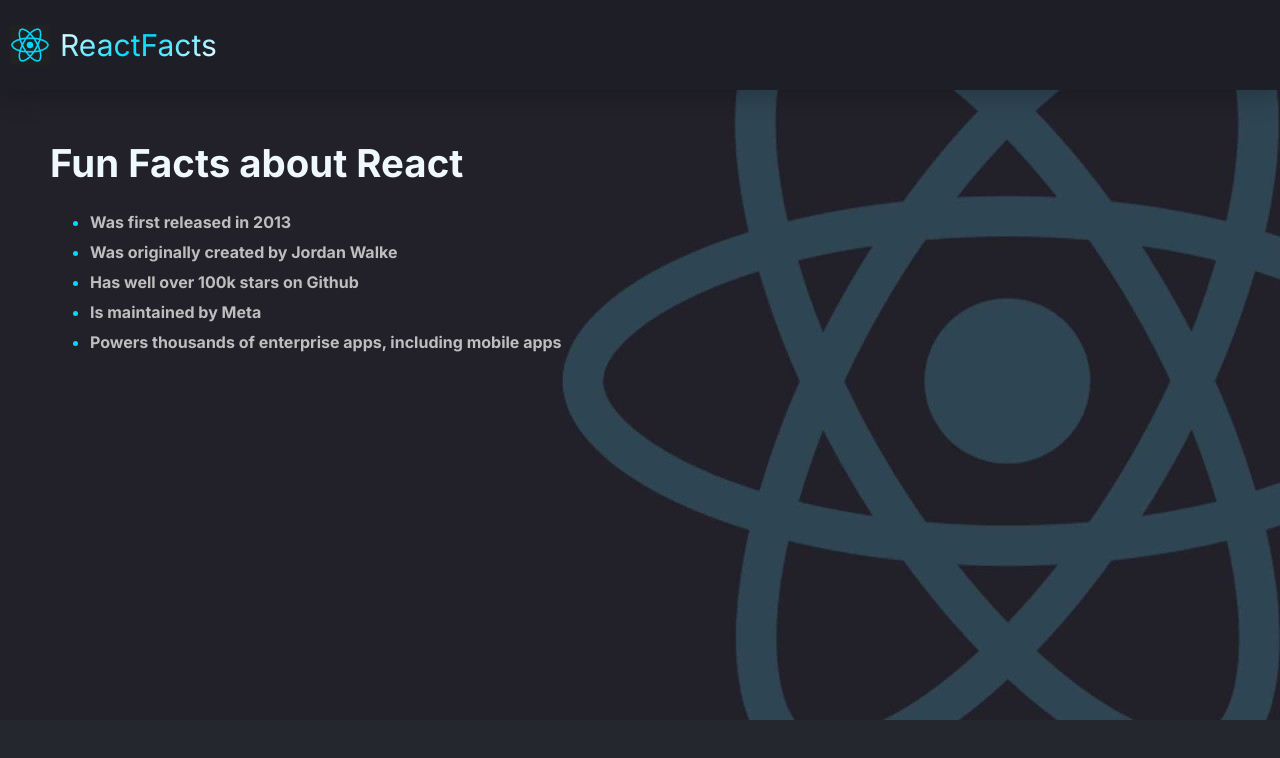
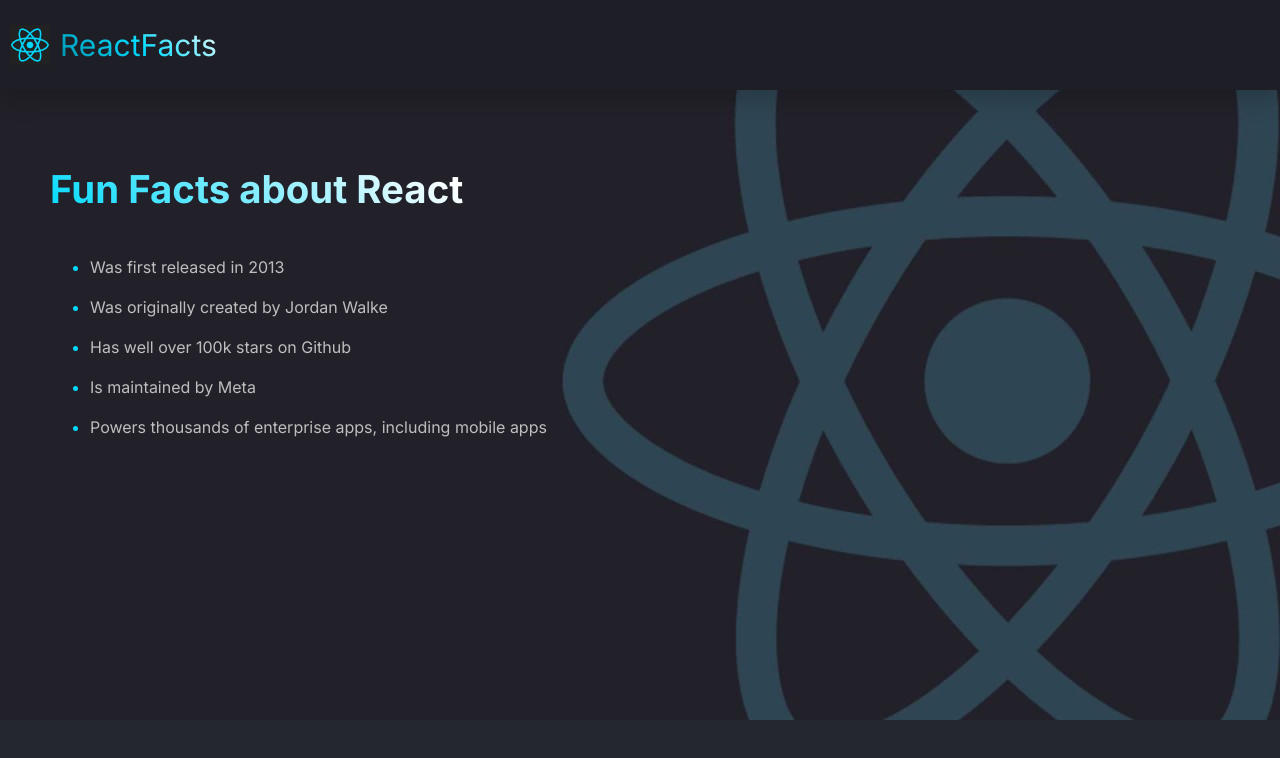
Before and after one commit to leantos/react_facts, a React (Vite) app: page / in a window 1280 px wide. Shown: the top 758 px of the page. Built offline with nearby package versions, Linux system fonts and the light colour scheme.

Commit message:
major css changes

```diff
--- a/src/index.css
+++ b/src/index.css
@@ -1,33 +1,40 @@
-*{
+* {
   box-sizing: border-box;
 }
 
-body{
+body {
   background-image: url(/src/assets/reactbg.jpg);
   background-position: center;
   background-position-y: top;
   background-repeat: no-repeat;
   background-color: #24282e;
   margin: 0;
-  font-family: 'Inter';
+  font-family: "Inter";
 }
 
-.title{
+.title {
   color: #01dafe;
   font-size: 30px;
   margin-left: 10px;
-  transition: all 2s ease-in-out;
-  background: -webkit-linear-gradient(-50deg, white, #01dafe, white);
+  background-size: 200%;
+  background: -webkit-linear-gradient(50deg, #0192ac, #01dafe, white);
   -webkit-background-clip: text;
   -webkit-text-fill-color: transparent;
 }
 
-.logo{
+.logo {
+  margin-left: 10px;
+  width: 40px;
+  transition: transform 800ms ease-in-out;
+}
+
+.logo:hover {
+  transform: rotate(90deg);
   margin-left: 10px;
   width: 40px;
 }
 
-.navbar{
+.navbar {
   box-shadow: rgba(0, 0, 0, 0.2) 0px 8px 24px;
   background-color: #1e1f26;
   display: flex;
@@ -35,32 +42,45 @@
   height: 90px;
 }
 
-.header{
+.header {
   height: 100%;
 }
 
-.facts{
+.facts {
   margin: 50px;
 }
 
-.heading{
+.heading {
+  font-size: 2.4rem;
   color: aliceblue;
-  font-size: 2.4rem;
+  background: -webkit-linear-gradient(50deg, #01dafe, white, #01dafe);
+  -webkit-background-clip: text;
+  -webkit-text-fill-color: transparent;
+  background-size: 200%; /* Double the size for smooth animation */
+  background-position: 0 0;
+  transition: background-position 500ms ease-in-out;
+  display: inline-block;
 }
 
-.heading:hover{
-  color: aliceblue;
-  font-size: 2.4rem;
-  text-decoration: underline;
-  text-underline-offset: 10px;
+.heading:hover {
+  background-position: 100% 0;
 }
 
-.list > li{
+.list > li {
+  color: rgb(190, 190, 190);
+  margin-block: 20px;
+  font-weight: light;
+  font-size: medium;
+  transition: font-size 400ms;
+}
+
+.list > li::marker {
+  color: #01dafe;
+}
+
+.list > li:hover {
   color: rgb(190, 190, 190);
   margin-block: 10px;
   font-weight: bold;
+  font-size: large;
 }
-
-.list > li::marker{
-  color: #01dafe;
-}
```
